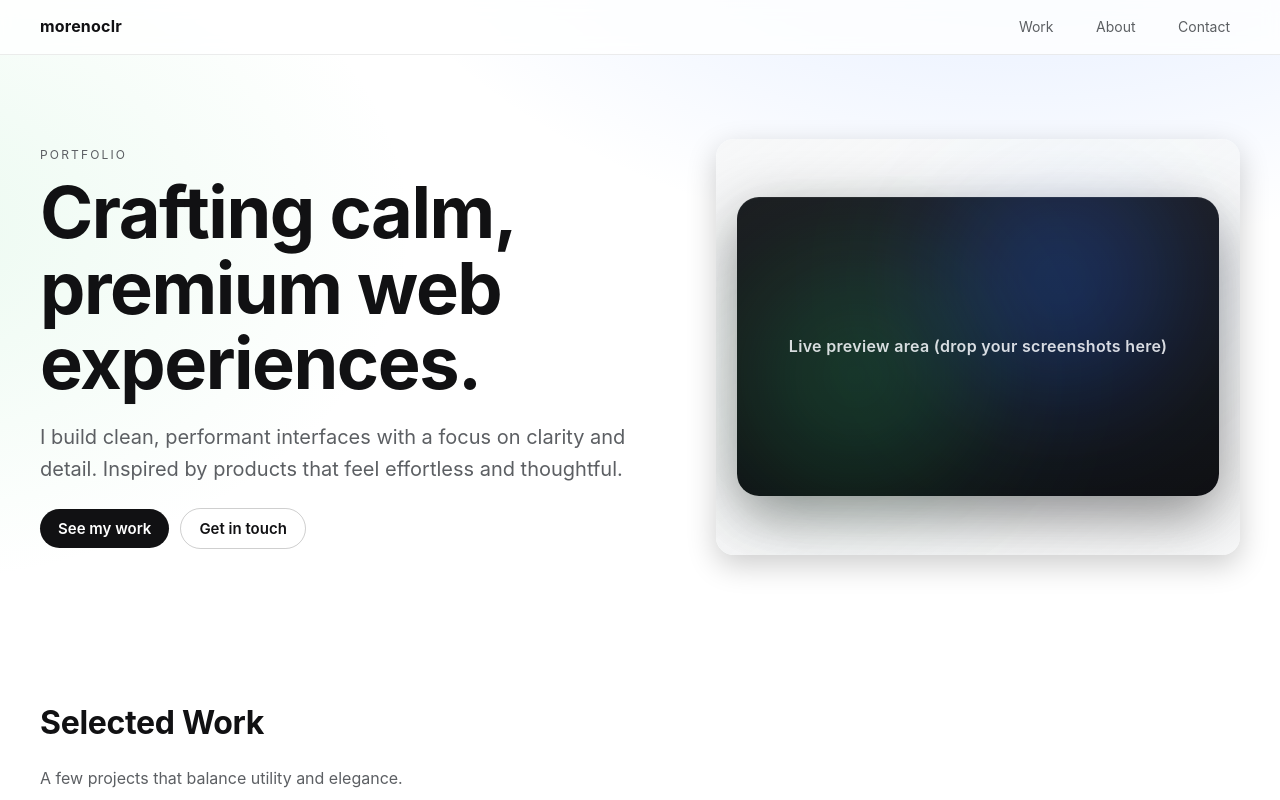
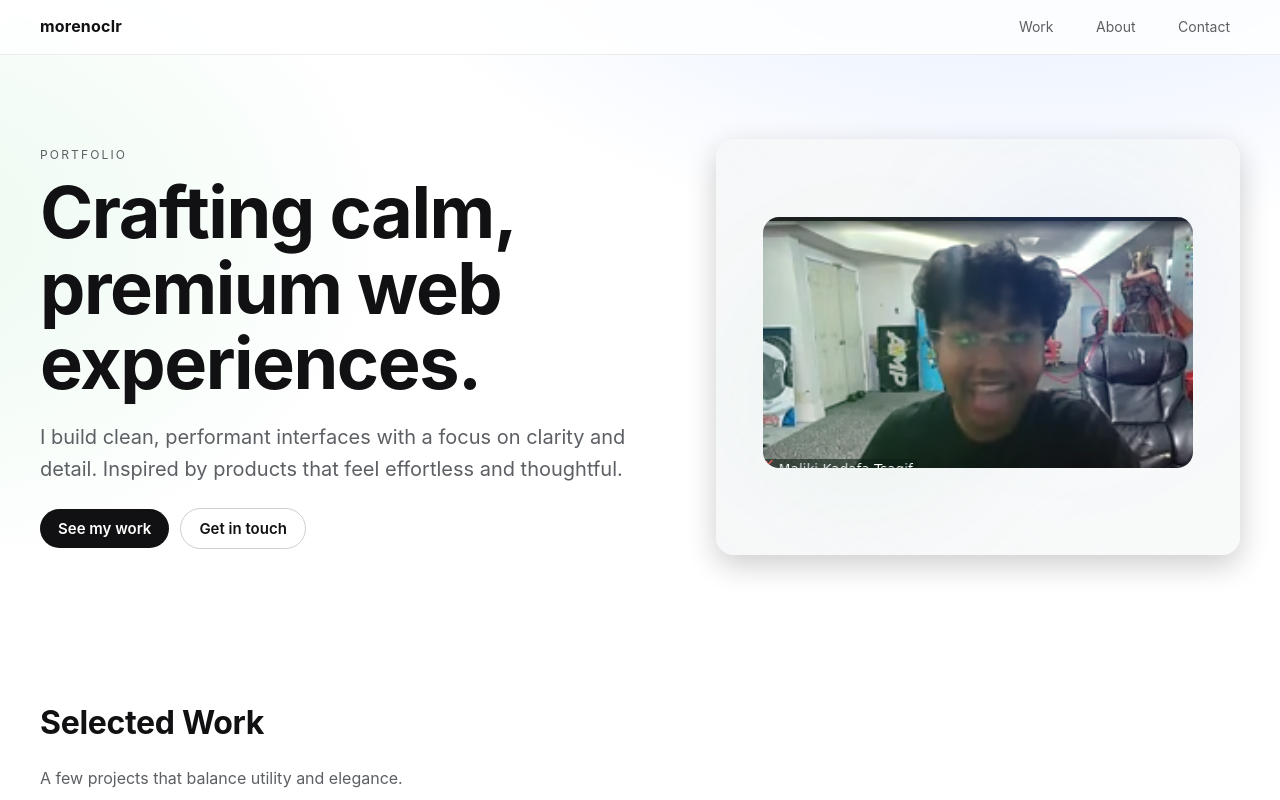
Before and after one commit to MorenoCLR/mclr-website, a plain HTML site: page index.html in a window 1280 px wide. Shown: the top 800 px of the page. Drawn offline with Linux system fonts and the light colour scheme.

Commit message:
Test Picture

```diff
--- a/index.html
+++ b/index.html
@@ -190,7 +190,7 @@
       <div class="showcase" aria-hidden="true">
         <div class="orb"></div>
         <div class="orb two"></div>
-        <div class="mock">Live preview area (drop your screenshots here)</div>
+        <div class="image"><img src="images/Screenshot_20250930_180027.png" alt="Project screenshot" style="width:100%; border-radius:16px;"></div>
       </div>
     </section>
 
```
Also changed, not shown: images/Screenshot_20250930_180027.png (added).
